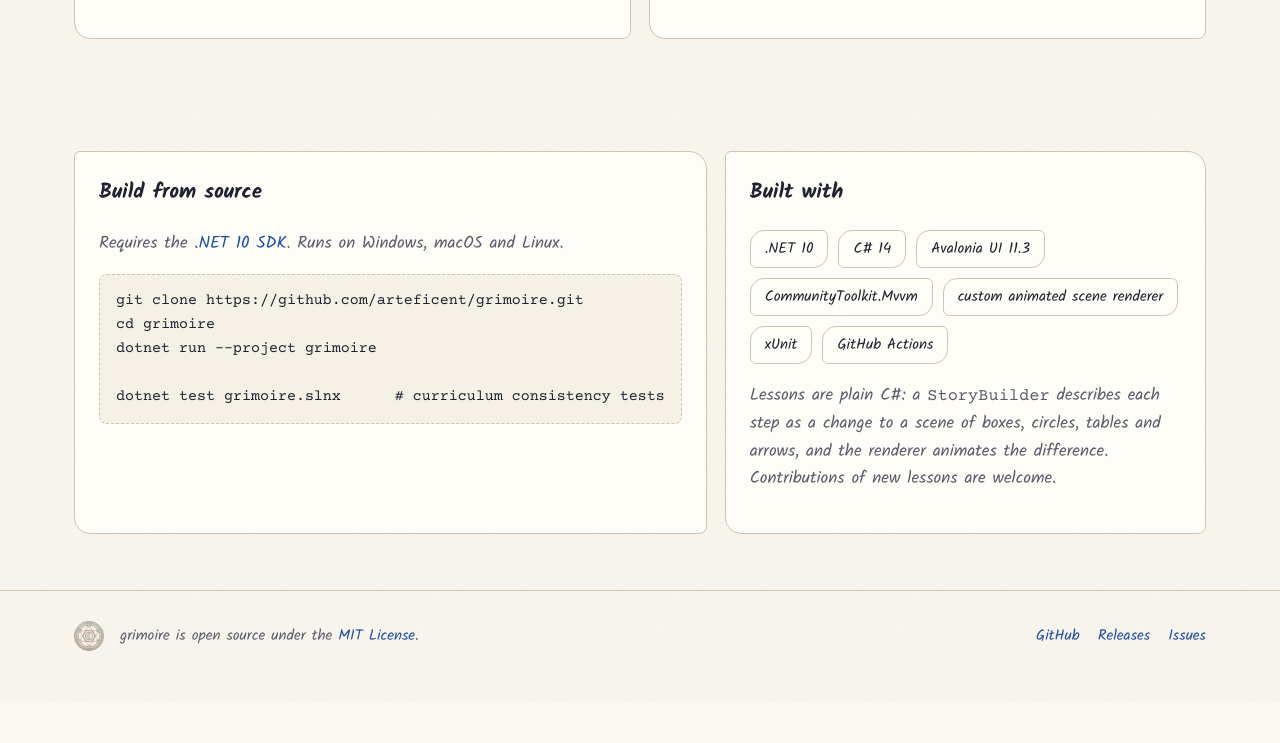
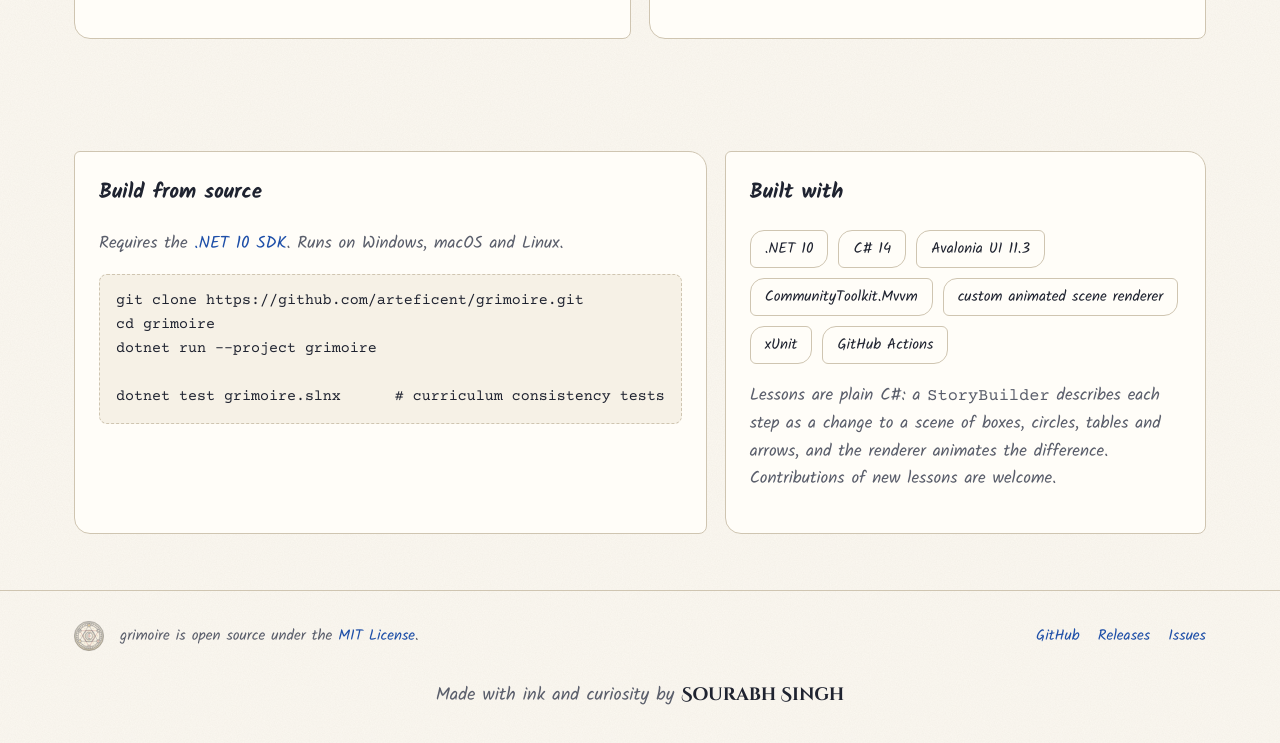
Before and after one commit to arteficent/grimoire, a plain HTML site: page docs/index.html in a window 1280 px wide. Shown: the part 3757-4500 px from the top of the page. Before the commit the page ends 4458 px from the top, so only its background shows below. Drawn offline with Linux system fonts and the light colour scheme.

Commit message:
docs: add made-by credit to README and website

```diff
--- a/docs/index.html
+++ b/docs/index.html
@@ -149,6 +149,8 @@
     footer .wrap { display: flex; gap: 16px; align-items: center; flex-wrap: wrap; }
     footer img { width: 30px; height: 30px; }
     footer .right { margin-left: auto; display: flex; gap: 18px; }
+    footer .made { flex-basis: 100%; margin: 14px 0 0; text-align: center; font-size: 18px; }
+    footer .made b { color: var(--text); font-family: "Cinzel Decorative", Georgia, serif; }
 
     @media (max-width: 900px) {
       .hero, .shots, .steps { grid-template-columns: 1fr; }
@@ -307,6 +309,7 @@ dotnet test grimoire.slnx      # curriculum consistency tests</pre>
         <a href="https://github.com/arteficent/grimoire/releases">Releases</a>
         <a href="https://github.com/arteficent/grimoire/issues">Issues</a>
       </div>
+      <p class="made">Made with ink and curiosity by <b>Sourabh Singh</b></p>
     </div>
   </footer>
 
```
Also changed, not shown: 1 other file.
